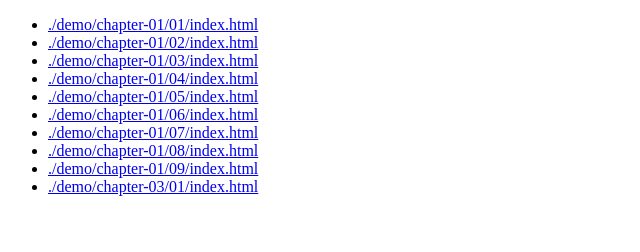
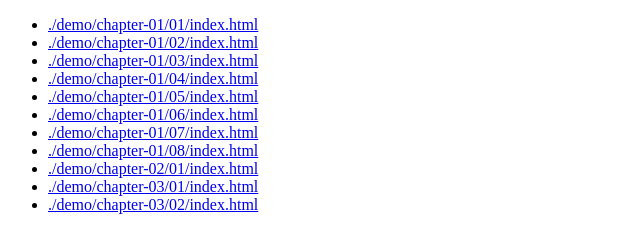
Before and after one commit to chenshenhai/canvas-note, a website: page index.html in a window 1280 px wide. Shown: the whole page, without its empty margins (0-640 px from the left). Drawn offline with Linux system fonts and the light colour scheme.

Commit message:
feat: update index.html

```diff
--- a/index.html
+++ b/index.html
@@ -15,9 +15,10 @@
     <li><a href="./demo/chapter-01/06/index.html">./demo/chapter-01/06/index.html</a></li>
     <li><a href="./demo/chapter-01/07/index.html">./demo/chapter-01/07/index.html</a></li>
     <li><a href="./demo/chapter-01/08/index.html">./demo/chapter-01/08/index.html</a></li>
-    <li><a href="./demo/chapter-01/09/index.html">./demo/chapter-01/09/index.html</a></li>
 
+    <li><a href="./demo/chapter-02/01/index.html">./demo/chapter-02/01/index.html</a></li>
     <li><a href="./demo/chapter-03/01/index.html">./demo/chapter-03/01/index.html</a></li>
+    <li><a href="./demo/chapter-03/02/index.html">./demo/chapter-03/02/index.html</a></li>
   </ul>
 </body>
 </html>
```
